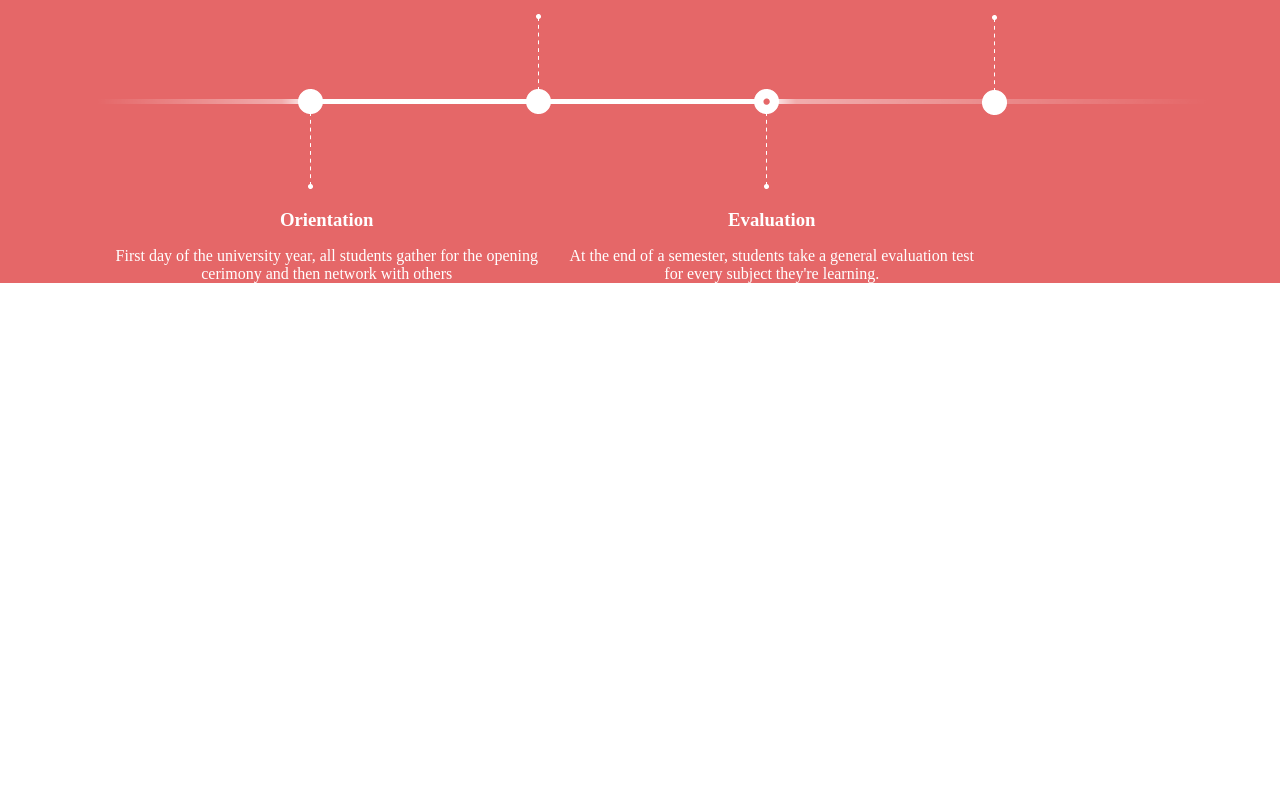
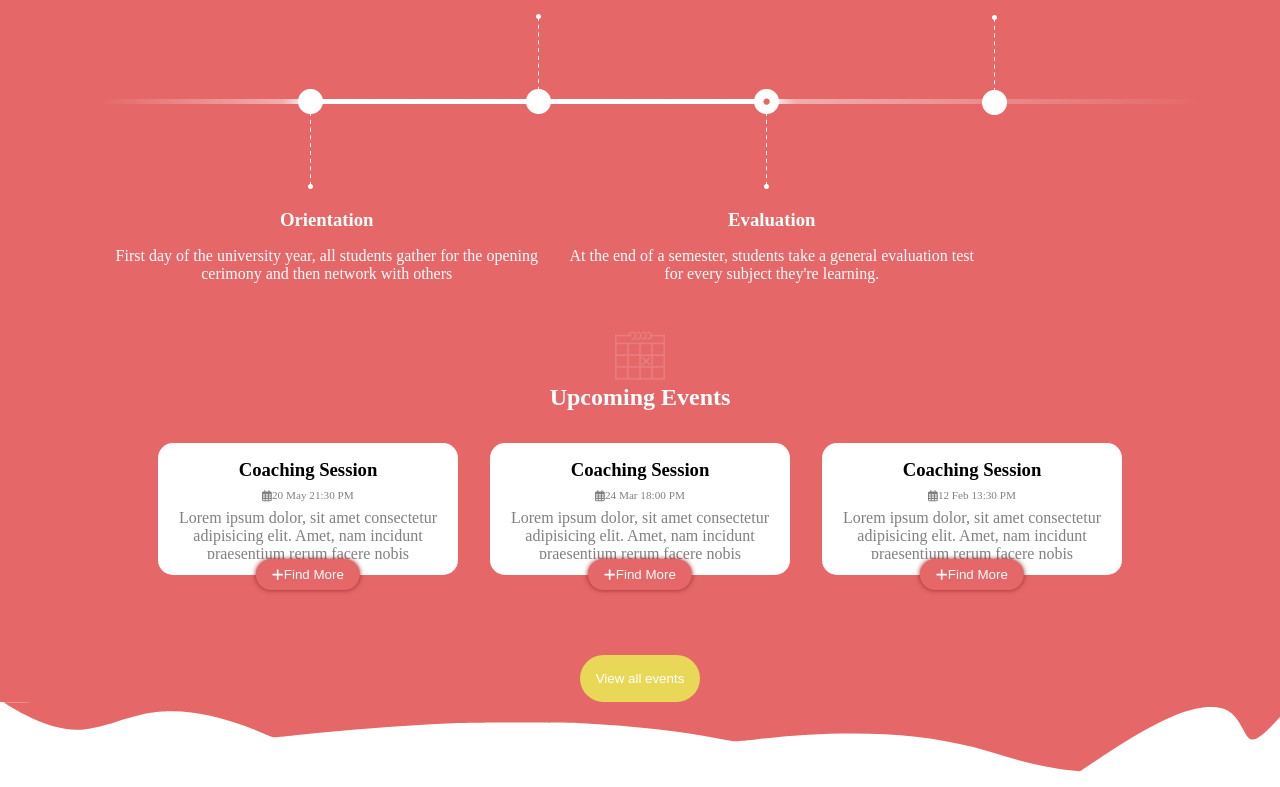
Before and after one commit to SimoneRicco/proj-html-vuejs, a Vue app in the folder my-app/: page / in a window 1280 px wide. Shown: the part 1795-2582 px from the top of the page. Before the commit the page ends 2094 px from the top, so only its background shows below. Built offline with nearby package versions, Linux system fonts and the light colour scheme.

Commit message:
add Events

```diff
--- a/my-app/src/App.vue
+++ b/my-app/src/App.vue
@@ -1,5 +1,6 @@
 <script>
 import Browse from "./components/Browse.vue";
+import Events from "./components/Events.vue";
 import Faculties from "./components/Faculties.vue";
 import Header from "./components/Header.vue";
 import UniversityYear from "./components/UniversityYear.vue";
@@ -22,6 +23,7 @@ export default {
     Browse,
     Faculties,
     UniversityYear,
+    Events,
   },
 };
 </script>
@@ -32,6 +34,7 @@ export default {
     <Browse></Browse>
     <Faculties></Faculties>
     <UniversityYear></UniversityYear>
+    <Events></Events>
   </div>
 </template>
 
--- /dev/null
+++ b/my-app/src/components/Events.vue
@@ -0,0 +1,133 @@
+<script>
+export default {};
+</script>
+
+<template>
+  <section>
+    <div class="color">
+      <div class="title">
+        <img src="../../edu/img/upcoming-events-calendar-icon.png" alt="" />
+        <h2>Upcoming Events</h2>
+      </div>
+      <div class="all-sessions">
+        <div class="session">
+          <h3>Coaching Session</h3>
+          <div class="date">
+            <font-awesome-icon icon="fa-regular fa-calendar-days" />20 May 21:30
+            PM
+          </div>
+          <div class="text">
+            Lorem ipsum dolor, sit amet consectetur adipisicing elit. Amet, nam
+            incidunt praesentium rerum facere nobis asperiores porro iusto
+            impedit esse recusandae soluta? Repudiandae aliquid perferendis
+            ducimus delectus nisi enim earum?
+          </div>
+          <button class="find-more">
+            <font-awesome-icon icon="fa-solid fa-plus" />Find More
+          </button>
+        </div>
+        <div class="session">
+          <h3>Coaching Session</h3>
+          <div class="date">
+            <font-awesome-icon icon="fa-regular fa-calendar-days" />24 Mar 18:00
+            PM
+          </div>
+          <div class="text">
+            Lorem ipsum dolor, sit amet consectetur adipisicing elit. Amet, nam
+            incidunt praesentium rerum facere nobis asperiores porro iusto
+            impedit esse recusandae soluta? Repudiandae aliquid perferendis
+            ducimus delectus nisi enim earum?
+          </div>
+          <button class="find-more">
+            <font-awesome-icon icon="fa-solid fa-plus" />Find More
+          </button>
+        </div>
+        <div class="session">
+          <h3>Coaching Session</h3>
+          <div class="date">
+            <font-awesome-icon icon="fa-regular fa-calendar-days" />12 Feb 13:30
+            PM
+          </div>
+          <div class="text">
+            Lorem ipsum dolor, sit amet consectetur adipisicing elit. Amet, nam
+            incidunt praesentium rerum facere nobis asperiores porro iusto
+            impedit esse recusandae soluta? Repudiandae aliquid perferendis
+            ducimus delectus nisi enim earum?
+          </div>
+          <button class="find-more">
+            <font-awesome-icon icon="fa-solid fa-plus" />Find More
+          </button>
+        </div>
+      </div>
+      <button class="view-events">View all events</button>
+    </div>
+    <img src="../../edu/svg/svg-1.svg" alt="" class="bot-wave" />
+  </section>
+</template>
+
+<style lang="scss" scoped>
+$orange: #e56768;
+$yellow: #e9d758;
+section {
+  color: white;
+  text-align: center;
+}
+.color {
+  padding-top: 3rem;
+  background-color: $orange;
+}
+.title {
+  img {
+    width: 50px;
+  }
+}
+.all-sessions {
+  display: flex;
+  justify-content: center;
+  gap: 2rem;
+  padding-top: 2rem;
+  .session {
+    background-color: white;
+    width: 300px;
+    padding: 1rem;
+    border-radius: 15px;
+    text-align: center;
+    color: gray;
+    margin-bottom: 5rem;
+    position: relative;
+    .text {
+      height: 50px;
+      overflow: hidden;
+      text-overflow: ellipsis;
+    }
+    h3 {
+      color: black;
+    }
+    .date {
+      font-size: 0.7rem;
+      padding: 0.5rem 0;
+    }
+    .find-more {
+      background-color: $orange;
+      border: 0;
+      padding: 8px 16px;
+      border-radius: 50px;
+      color: white;
+      position: absolute;
+      box-shadow: 0 0 5px rgb(147, 38, 38);
+      right: 50%;
+      transform: translateX(50%);
+    }
+  }
+}
+.view-events {
+  background-color: $yellow;
+  border: 0;
+  padding: 1rem;
+  border-radius: 50px;
+  color: white;
+}
+.bot-wave {
+  width: 100%;
+}
+</style>
--- a/my-app/src/components/UniversityYear.vue
+++ b/my-app/src/components/UniversityYear.vue
@@ -63,7 +63,6 @@ $orange: #e56768;
 }
 .items {
   display: flex;
-  margin: 1rem 0;
   h3 {
     margin-bottom: 1rem;
   }
@@ -81,4 +80,10 @@ $orange: #e56768;
 h1 {
   margin-bottom: 3rem;
 }
+.top-items {
+  padding-bottom: 1rem;
+}
+.bottom-items {
+  padding-top: 1rem;
+}
 </style>
```
